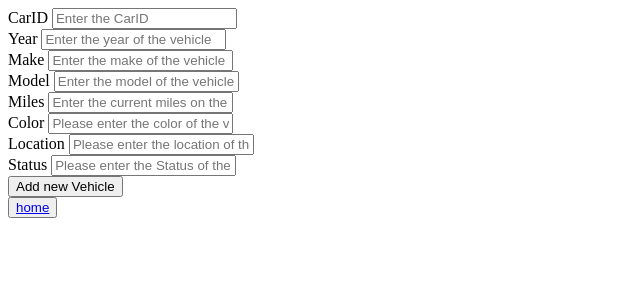
After one commit to LukeDurham/DMProject, a Django app: page /addcar/ in a window 1280 px wide. The commit adds this page. Shown: the top 300 px of the page, without its empty margins (0-640 px from the left). Run offline with Django 3.2, Linux system fonts and the light colour scheme.

Commit message:
Newest version 10/27

```diff
--- a/DMwebsite/urls.py
+++ b/DMwebsite/urls.py
@@ -19,5 +19,6 @@ from django.urls import path, include
 
 urlpatterns = [
     path('admin', admin.site.urls),
-    path('', include('authentication.urls'))
+    path('', include('authentication.urls')),
+
 ]
--- /dev/null
+++ b/Templates/addcar.html
@@ -0,0 +1,51 @@
+<!DOCTYPE html>
+<html lang="en">
+<head>
+    <meta charset="UTF-8">
+    <title>Title</title>
+</head>
+<body>
+<form action="/addcar/" method="post">
+    {% csrf_token %}
+        <label for="">CarID</label>
+        <input type="text" id="CarID" name="CarID" placeholder="Enter the CarID" required>
+        <br>
+
+        <label for="">Year</label>
+        <input type="text" id="year" name="year" placeholder="Enter the year of the vehicle" required>
+        <br>
+
+        <label for="">Make</label>
+        <input type="text" id="make" name="make" placeholder="Enter the make of the vehicle" required>
+        <br>
+
+        <label for="">Model</label>
+        <input type="text" id="model" name="model" placeholder="Enter the model of the vehicle" required>
+        <br>
+
+        <label for="">Miles</label>
+        <input type="text" id="miles" name="miles" placeholder="Enter the current miles on the vehicle" required>
+        <br>
+
+        <label for="">Color</label>
+        <input type="text" id="color" name="color" placeholder="Please enter the color of the vehicle" required>
+        <br
+
+        <label for="">Location</label>
+        <input type="text" id="location" name="location" placeholder="Please enter the location of the vehicle" required>
+        <br>
+
+        <label for="">Status</label>
+        <input type="text" id="status" name="status" placeholder="Please enter the Status of the vehicle L, D, S" required>
+        <br>
+
+        <button type="submit">Add new Vehicle</button>
+
+
+
+</form>
+        <button type="submit"><a href=/>home</a></button>
+    <script src="" async defer></script>
+
+</body>
+</html>
--- a/Templates/authentication/index.html
+++ b/Templates/authentication/index.html
@@ -20,6 +20,10 @@
     <h3>Hello {{ firstname}}</h3>
     <h4>You're successfully logged in.</h4>
     <button type="submit"><a href="/signout">SignOut</a></button>
+    <button type="sumbit"><a href="/addcar">Add Vehicle</a></button>
+    <button type="sumbit"><a href="/removecar">Remove Vehicle</a></button>
+    <button type="sumbit"><a href="/showdb">Show Database</a></button>
+
 
     {% else %}
     <button type="submit"><a href="/signup">SignUp</a></button>
--- a/authentication/urls.py
+++ b/authentication/urls.py
@@ -3,11 +3,15 @@ from . import views
 from django.urls import path, include
 
 urlpatterns = [
-    path('', views.home, name='home'),
+    path(r'', views.home, name='home'),
     #path('about', views.about, name='about-view'),
     path(r'signup/', views.signup, name='signup'),
     path('activate/<uidb64>/<token>', views.activate, name='activate'),
     path(r'signin/', views.signin, name='signin'),
     path(r'signout/', views.signout, name='signout'),
     path('admin/', admin.site.urls),
+    path(r'addcar/', views.addcar, name='addcar'),
+    path(r'removecar/', views.removecar, name='removecar'),
+    path(r'showdb/', views.showdb, name='showdb'),
+
 ]
--- a/authentication/views.py
+++ b/authentication/views.py
@@ -1,14 +1,17 @@
 from django.contrib.auth import authenticate, login, logout
 from django.contrib.sites.shortcuts import get_current_site
+from django.http import HttpResponse
 from django.shortcuts import redirect, render
 from django.contrib.auth.models import User
 from django.contrib import messages
 from django.template.loader import render_to_string
 from django.utils.http import urlsafe_base64_encode, urlsafe_base64_decode
-from django.utils.encoding import  force_bytes, force_text
-from . tokens import generate_token
+from django.utils.encoding import force_bytes, force_text
+from .tokens import generate_token
 from DMwebsite import settings
+from .models import Vehicle
 from django.core.mail import send_mail, EmailMessage
+
 from django.core.exceptions import ObjectDoesNotExist
 
 
@@ -16,12 +19,13 @@ def home(request):
     # return HttpResponse('homepage')
     return render(request, "authentication/index.html")
 
+
 def about(request):
-   # return HttpResponse('about')
-   return render(request, 'about.html')
+    # return HttpResponse('about')
+    return render(request, 'about.html')
+
 
 def signup(request):
-
     if request.method == "POST":
         username = request.POST['username']
         firstname = request.POST['firstname']
@@ -29,7 +33,6 @@ def signup(request):
         email = request.POST['email']
         password = request.POST['password']
         confirmedpassword = request.POST['confirmedpassword']
-
 
         '''
         these functions check for username already existing/email as well as
@@ -43,7 +46,7 @@ def signup(request):
             messages.error(request, "Email already registered.")
             return redirect('home')
 
-        if len(username)>10:
+        if len(username) > 10:
             messages.error(request, "Username needs to be under 10 characters.")
 
         if password != confirmedpassword:
@@ -60,23 +63,21 @@ def signup(request):
 
         myuser.save()
 
-        messages.success(request, "Your account has been successfully created. Please confirm your account in the confirmation email to activate your account.")
+        messages.success(request,
+                         "Your account has been successfully created. Please confirm your account in the confirmation email to activate your account.")
 
-        #Signup email
+        # Signup email
         subject = "Welcome to DMProject"
         message = "Hello " + myuser.first_name + ", \n" + "Thank you for choosing us for your project. \n We have sent you a confirmation email to confirm your sign-up request, please confirm your email to finish setting up your account. \n \n Sincerely, \n DMProject Team"
         from_email = settings.EMAIL_HOST_USER
         to_list = [myuser.email]
         send_mail(subject, message, from_email, to_list, fail_silently=True)
 
-
-
-
         # Email Address confirmation email
 
         current_site = get_current_site(request)
         email_subject = "Confirm your email @ DMProject"
-        message2 = render_to_string('email_confirmation.html',{
+        message2 = render_to_string('email_confirmation.html', {
             'name': myuser.first_name,
             'domain': current_site.domain,
             'uid': urlsafe_base64_encode(force_bytes(myuser.pk)),
@@ -91,14 +92,12 @@ def signup(request):
         email.fail_silently = True
         email.send()
 
-
-
         return redirect('signin')
 
     return render(request, "authentication/signup.html")
 
+
 def signin(request):
-
     if request.method == "POST":
         username = request.POST["username"]
         password = request.POST["password"]
@@ -115,16 +114,18 @@ def signin(request):
             return redirect('home')
     return render(request, "authentication/signin.html")
 
+
 def signout(request):
     logout(request)
     messages.success(request, "Logged Out Successfully.")
     return redirect('home')
 
-def activate(request,uidb64,token):
+
+def activate(request, uidb64, token):
     try:
         uid = force_text(urlsafe_base64_decode(uidb64))
         myuser = User.objects.get(pk=uid)
-    except(TypeError,ValueError,OverflowError,User.DoesNotExist):
+    except(TypeError, ValueError, OverflowError, User.DoesNotExist):
         myuser = None
     if myuser is not None and generate_token.check_token(myuser, token):
         myuser.is_active = True
@@ -134,3 +135,49 @@ def activate(request,uidb64,token):
         return redirect('home')
     else:
         return render(request, 'activation_failed.html')
+
+
+def addcar(request):
+    if request.method == "POST":
+        cid = request.POST['CarID']
+        y = request.POST['year']
+        m = request.POST['make']
+        mod = request.POST['model']
+        mil = request.POST['miles']
+        col = request.POST['color']
+        loc = request.POST['location']
+        stat = request.POST['status']
+        # amountInvested = 2000
+        # statusChangedBy = 'Luke'
+
+        v1 = Vehicle.objects.create(CarID=cid, year=y, make=m, model=mod, miles=mil, color=col,
+                                    location=loc, status=stat
+                                    )
+        v1.save()
+
+    return render(request, 'addcar.html')
+
+
+def removecar(request):
+    if request.method == "POST":
+        cid = request.POST['CarID']
+
+
+        # entry.delete()
+        if Vehicle.objects.filter(CarID=cid):
+            obj = Vehicle.objects.get(pk=cid)
+            obj.delete()
+            messages.success(request, "Vehicle successfully removed")
+            return redirect('home')
+        else:
+            messages.error(request, "Vehicle couldn't be removed.")
+            return redirect('removecar.html')
+
+
+
+    return render(request, 'removecar.html')
+
+
+def showdb(request):
+    cars = Vehicle.objects.all().values()
+    return render(request, 'showdb.html', {'cars': cars})
```
Also changed, not shown: DMwebsite/settings.py (+18 -15 lines), Templates/removecar.html (added, +26 -0 lines), Templates/showdb.html (added, +30 -0 lines), authentication/apps.py (+8 -0 lines), authentication/models.py (+45 -0 lines), __init__.py (deleted), authentication/__init__.py (deleted).
